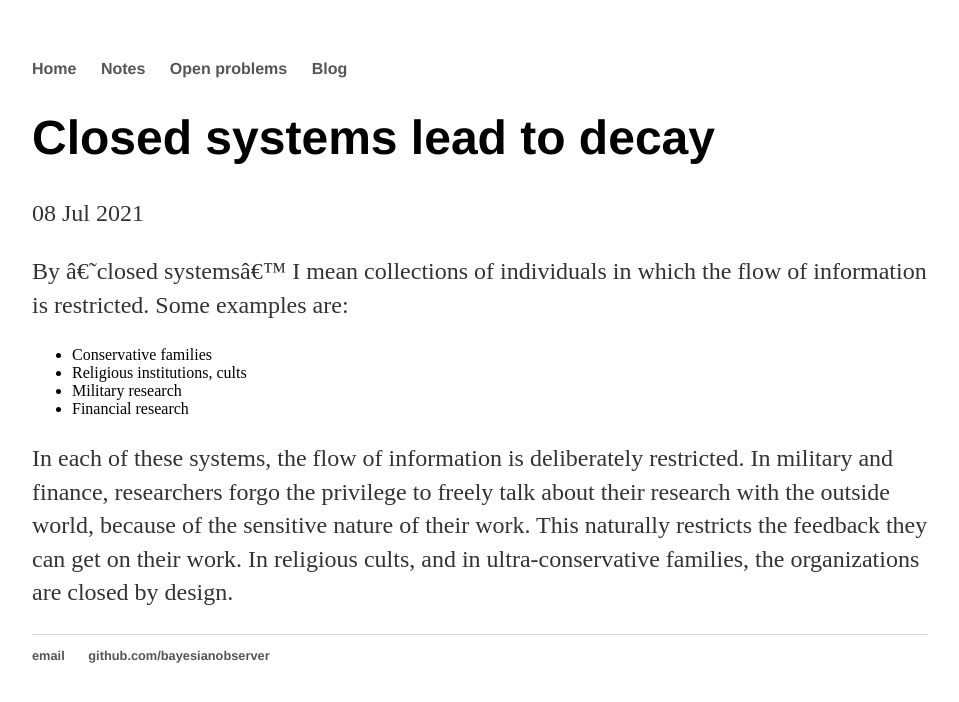
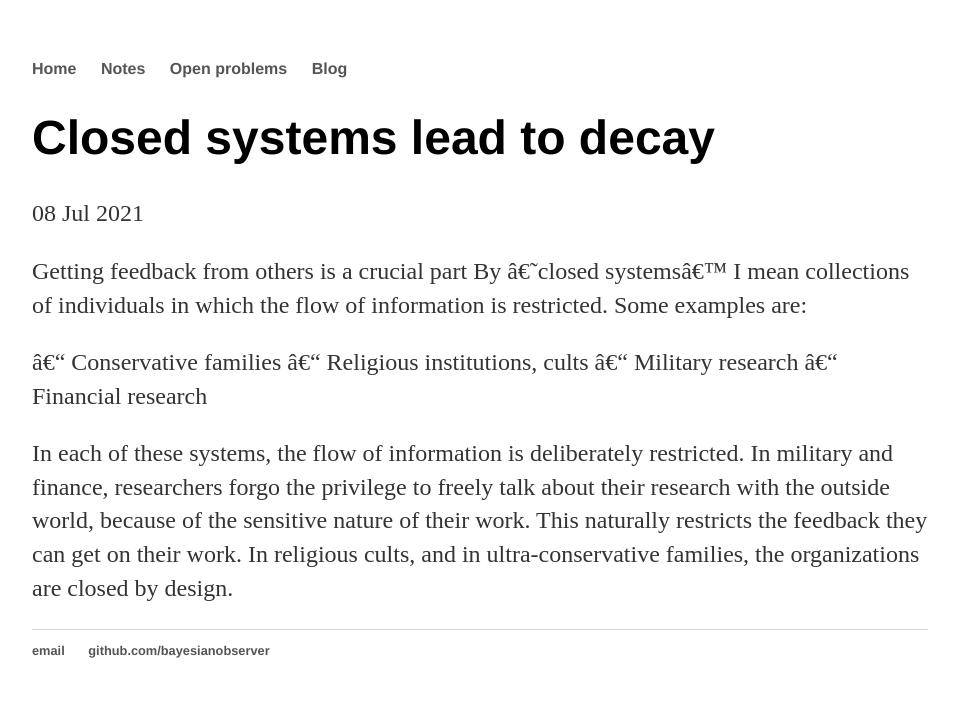
Before and after one commit to bayesianobserver/bayesianobserver.github.io, a Jekyll site: the page built from _posts/2021-07-08-closed-systems.md, in a window 1280 px wide. Shown: the top 702 px of the page, without its empty margins (160-1119 px from the left). Built offline with Jekyll 4.4.1, drawn with Linux system fonts in a browser that asks for light colours; a script that is not in the unit is left out.

Commit message:
Update 2021-07-08-closed-systems.md

```diff
--- a/_posts/2021-07-08-closed-systems.md
+++ b/_posts/2021-07-08-closed-systems.md
@@ -5,12 +5,13 @@ date: 2021-07-08
 mathjax: true
 ---
 
+Getting feedback from others is a crucial part
 By 'closed systems' I mean collections of individuals in which the flow of information is restricted. Some examples are:
 
-- Conservative families
-- Religious institutions, cults
-- Military research
-- Financial research
+-- Conservative families
+-- Religious institutions, cults
+-- Military research
+-- Financial research
 
 In each of these systems, the flow of information is deliberately restricted. In military and finance, researchers forgo the privilege to freely talk about their research with the outside world, because of the sensitive nature of their work. This naturally restricts the feedback they can get on their work.
 In religious cults, and in ultra-conservative families, the organizations are closed by design.
```
